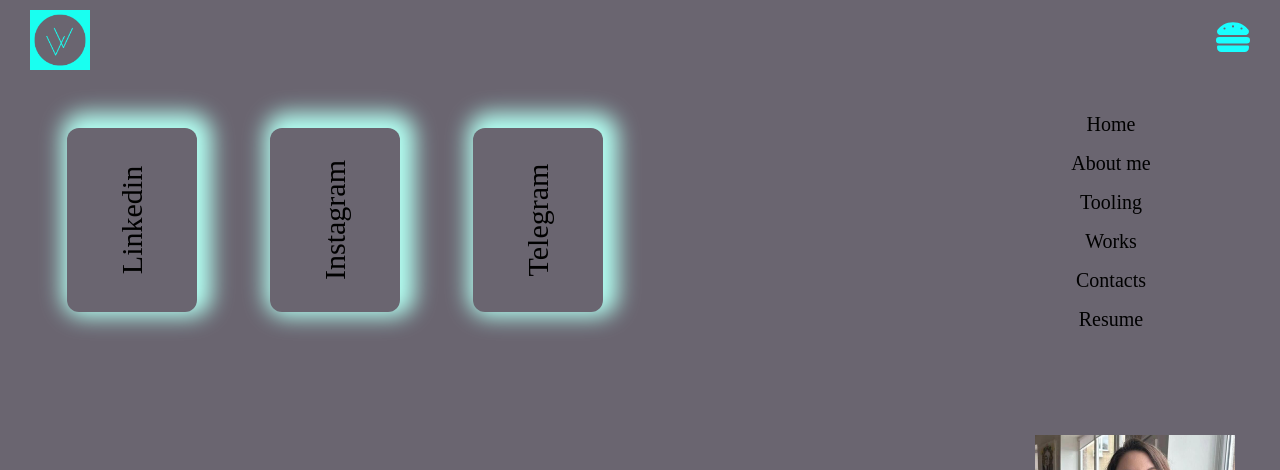
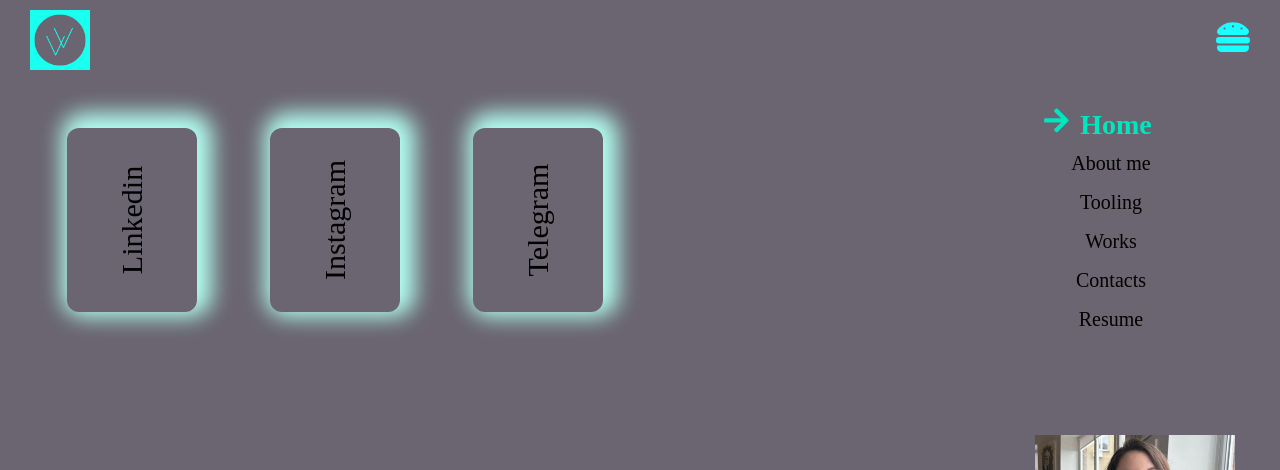
Before and after one commit to vivinohradova2/my-portfolio, a React (Create React App) app: page / in a window 1280 px wide. Both pictures are taken after a click on the icon 1233 px from the left and 37 px from the top of the page. Shown: the top 470 px of the page. Built offline with nearby package versions, Linux system fonts and the light colour scheme; a web font is replaced by a local one.

Commit message:
active nav, section navigation

```diff
--- a/src/components/About/About.jsx
+++ b/src/components/About/About.jsx
@@ -5,7 +5,7 @@ import me from "../../assets/images/me.jpg";
 const Main = () => {
   return (
     <>
-      <section className={styles.about}>
+      <section id="about" className={styles.about}>
         <div className={styles.container}>
           <p className={styles.text}>
             I bring designs of any complexity to life by creating responsive and
--- a/src/components/Contacts/Contacts.jsx
+++ b/src/components/Contacts/Contacts.jsx
@@ -4,7 +4,7 @@ import { FaLinkedin, FaInstagramSquare, FaTelegram } from "react-icons/fa";
 const Contacts = () => {
   return (
     <>
-      <section className={styles.contacts}>
+      <section id="contacts" className={styles.contacts}>
         <div className={styles.container}>
           <h2>Contact me</h2>
           <div className={styles.social}>
--- a/src/components/Header/Header.jsx
+++ b/src/components/Header/Header.jsx
@@ -6,15 +6,22 @@ import logo from "../../assets/images/logo.png";
 
 const Header = () => {
   const [isOpen, setIsOpen] = useState(false);
+  const [currentIndex, setCurrentIndex] = useState(0);
 
   const handleClickHamburger = () => {
     setIsOpen(!isOpen);
   };
 
+  const handleNavClick = (index, sectionId) => {
+    setCurrentIndex(index);
+    document.getElementById(sectionId).scrollIntoView({behavior: 'smooth'});
+    setIsOpen(false)
+  };
+
   return (
     <>
       <header>
-        <div className={styles.container}>
+        <section id="home" className={styles.container}>
           <div className={styles.top}>
             <img src={logo} alt="icon" />
             <nav className={styles.hamburger}>
@@ -35,37 +42,54 @@ const Header = () => {
                 <p>Instagram</p>
               </a>
               <a href="https://t.me/vinohradova_frontend" target="blank"><p>Telegram</p></a>
-
             </div>
 
             <nav className={styles.menu}>
-              <li>
+              <li
+                className={`${currentIndex === 0 ? styles.active : ""}`}
+                onClick={() => handleNavClick(0, "home")}
+              >
                 <FaArrowRight className={styles.arrow} />
                 Home
               </li>
-              <li>
+              <li
+                className={`${currentIndex === 1 ? styles.active : ""}`}
+                onClick={() => handleNavClick(1, "about")}
+              >
                 <FaArrowRight className={styles.arrow} />
                 About me
               </li>
-              <li>
+              <li
+                className={`${currentIndex === 2 ? styles.active : ""}`}
+                onClick={() => handleNavClick(2, "tooling")}
+              >
                 <FaArrowRight className={styles.arrow} />
                 Tooling
               </li>
-              <li>
+              <li
+                className={`${currentIndex === 3 ? styles.active : ""}`}
+                onClick={() => handleNavClick(3, "works")}
+              >
                 <FaArrowRight className={styles.arrow} />
                 Works
               </li>
-              <li>
+              <li
+                className={`${currentIndex === 4 ? styles.active : ""}`}
+                onClick={() => handleNavClick(4, "contacts")}
+              >
                 <FaArrowRight className={styles.arrow} />
                 Contacts
               </li>
-              <li>
+              <li
+                className={`${currentIndex === 5 ? styles.active : ""}`}
+                onClick={() => handleNavClick(5, "resume")}
+              >
                 <FaArrowRight className={styles.arrow} />
                 Resume
               </li>
             </nav>
           </div>
-        </div>
+        </section>
       </header>
     </>
   );
--- a/src/components/Header/Header.module.scss
+++ b/src/components/Header/Header.module.scss
@@ -50,6 +50,7 @@ header {
         a {
           text-decoration: none;
           color: black;
+
           p {
             display: flex;
             transform: rotate(270deg);
@@ -103,9 +104,20 @@ header {
             opacity: 0;
             margin-right: 7px;
           }
+
+          &.active {
+            font-weight: bold;
+            color: $active;
+            scale: 1.4;
+
+            .arrow {
+              opacity: 1;
+            }
+          }
         }
       }
     }
+
     .menuClose {
       display: none;
     }
@@ -122,6 +134,7 @@ header {
       .menuOpen {
         padding: 0;
         height: 300px;
+
         .social {
           flex-direction: column;
           width: 50%;
@@ -140,8 +153,10 @@ header {
             }
           }
         }
+
         .menu {
           width: 50%;
+
           li {
             &:hover {
               scale: 1.1;
@@ -153,16 +168,18 @@ header {
   }
 }
 
-//  Tablet SD
+// Tablet SD
 @media screen and (min-width: 521px) and (max-width: 768px) {
   header {
     padding: $tablet;
+
     .container {
       width: 100%;
 
       .menuOpen {
         padding: 0;
         height: 300px;
+
         .social {
           flex-direction: column;
           width: 50%;
@@ -181,8 +198,10 @@ header {
             }
           }
         }
+
         .menu {
           width: 50%;
+
           li {
             &:hover {
               scale: 1.1;
@@ -198,12 +217,14 @@ header {
 @media screen and (min-width: 769px) and (max-width: 1350px) {
   header {
     padding: $tablet;
+
     .container {
       width: 100%;
 
       .menuOpen {
         padding: 0;
         height: 300px;
+
         .social {
           width: 50%;
 
@@ -220,8 +241,10 @@ header {
             }
           }
         }
+
         .menu {
           width: 25%;
+
           li {
             &:hover {
               scale: 1.1;
--- a/src/components/Tooling/Tooling.jsx
+++ b/src/components/Tooling/Tooling.jsx
@@ -3,7 +3,7 @@ import CardTooling from "../CardTooling/CardTooling";
 
 const Tooling = () => {
   return (
-    <section className={styles.tooling}>
+    <section id="tooling" className={styles.tooling}>
       <div className={styles.container}>
         <h2>Tooling</h2>
         <CardTooling />
--- a/src/components/Works/Works.jsx
+++ b/src/components/Works/Works.jsx
@@ -31,7 +31,7 @@ const Works = () => {
 
   return (
     <>
-      <section className={styles.works}>
+      <section id="works" className={styles.works}>
         <div className={styles.container}>
           <h2>Works</h2>
           <div className={styles.wrapCard}>
```
